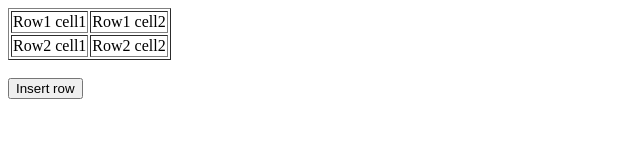
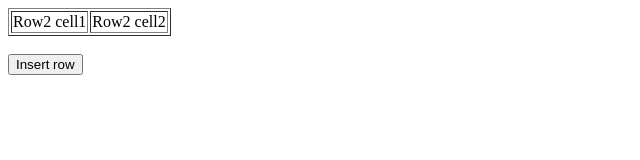
Before and after one commit to acciojob/create-table-1-lordbakyarou, a website: page main.html in a window 1280 px wide. Shown: the whole page, without its empty margins (0-640 px from the left). Drawn offline with Linux system fonts and the light colour scheme.

Commit message:
created a submission

```diff
--- a/main.html
+++ b/main.html
@@ -10,8 +10,7 @@
 
 <body>
 	<table id="sampleTable" border="1">
-		<tr><td>Row1 cell1</td>
-		<td>Row1 cell2</td></tr>
+
 		<tr><td>Row2 cell1</td>
 		<td>Row2 cell2</td></tr>
 	</table><br>
```
